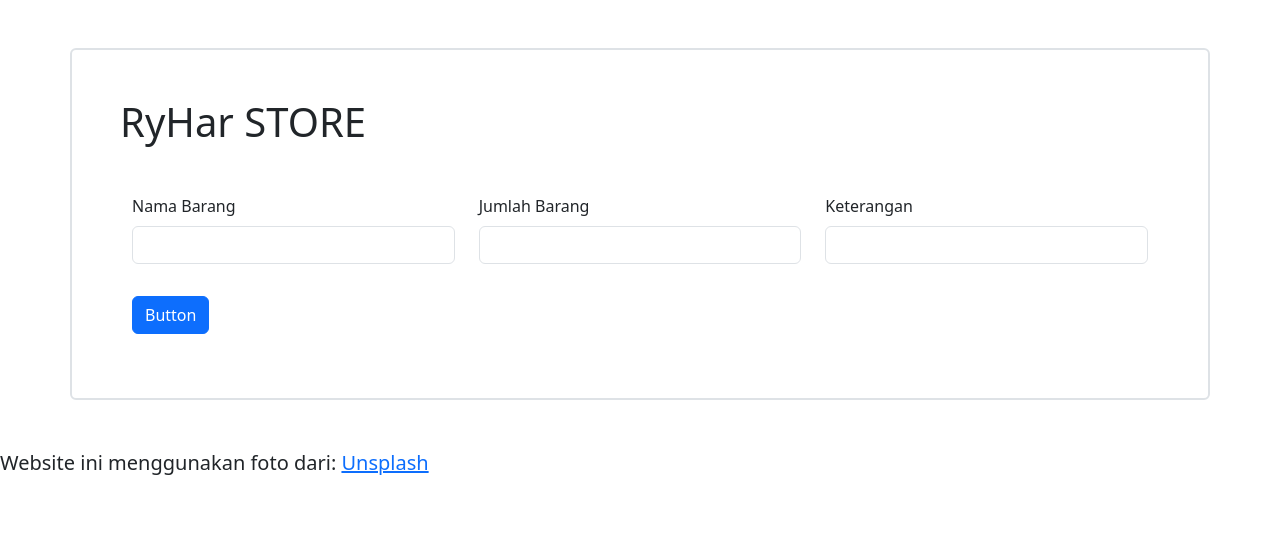
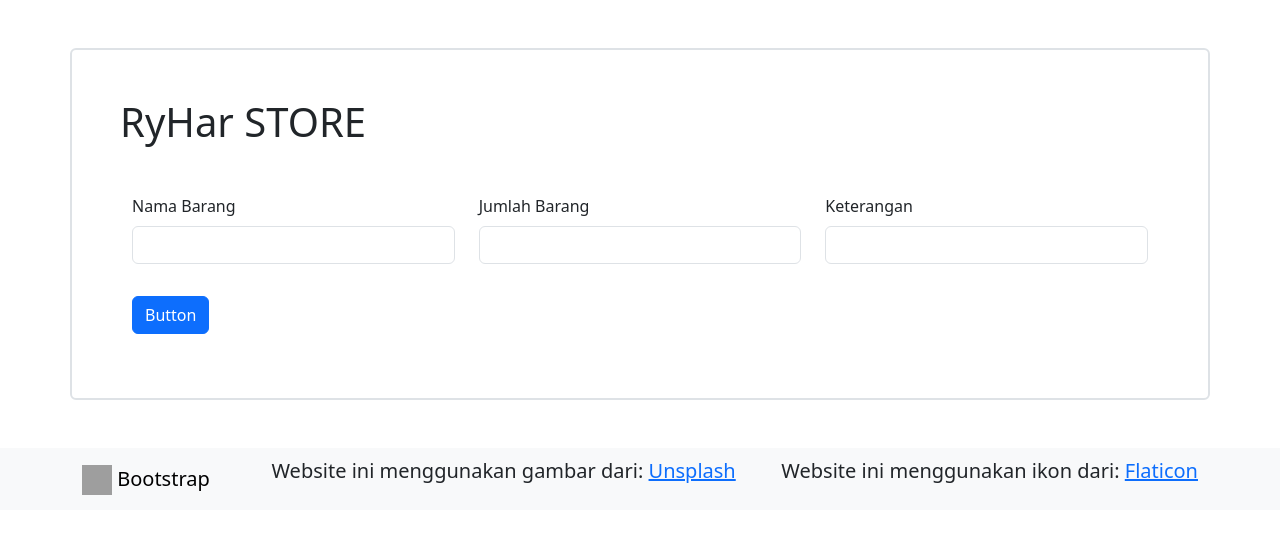
Before and after one commit to RyHarJr/uts-2428240153-daftarbelanja, a plain HTML site: page index.html in a window 1280 px wide. Drawn offline with nearby package versions, Linux system fonts and the light colour scheme; grey boxes are pictures that could not be loaded.

Commit message:
Commit Kelima

```diff
--- a/index.html
+++ b/index.html
@@ -63,10 +63,28 @@
       </div>
     </div>
 
-    <p class="lead">
-      Website ini menggunakan foto dari:
-      <a href="https://unsplash.com/"> Unsplash</a>
-    </p>
+    <nav class="navbar bg-body-tertiary">
+      <div class="container">
+        <a class="navbar-brand" href="https://getbootstrap.com/">
+          <img
+            src="https://cdn-icons-png.flaticon.com/512/5968/5968672.png"
+            alt="Logo"
+            width="30"
+            height="30"
+            class="d-inline-block align-text-top"
+          />
+          Bootstrap
+        </a>
+        <p class="lead">
+          Website ini menggunakan gambar dari:
+          <a href="https://unsplash.com/"> Unsplash</a>
+        </p>
+        <p class="lead">
+          Website ini menggunakan ikon dari:
+          <a href="https://www.flaticon.com/"> Flaticon</a>
+        </p>
+      </div>
+    </nav>
 
     <script
       src="https://cdn.jsdelivr.net/npm/bootstrap@5.3.8/dist/js/bootstrap.bundle.min.js"
```
